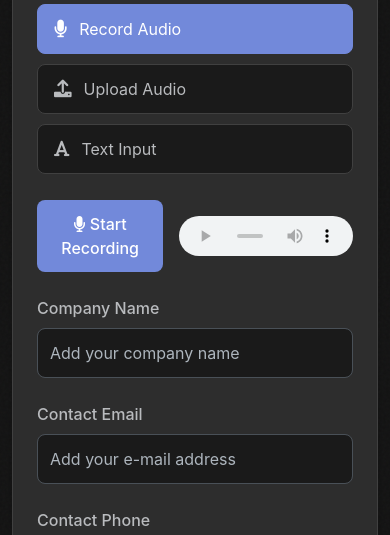
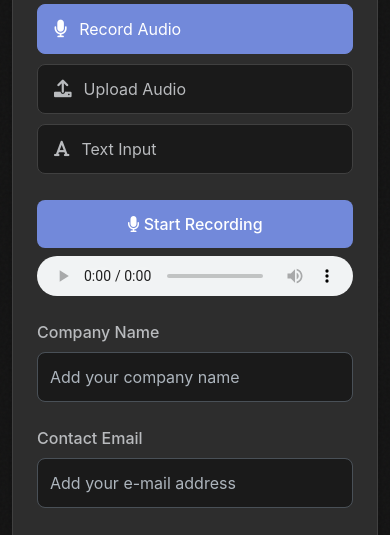
Before and after one commit to Monstertov/msp-voice-portal, a PHP site: page / in a window 390 px wide. Shown: the part 257-792 px from the top of the page. Run offline with PHP 8.4, Linux system fonts and the light colour scheme; data that the repository does not hold is empty; some libraries are stand-ins or nearby versions.

Commit message:
mobile screen rework of audio controls

```diff
--- a/assets/css/style.css
+++ b/assets/css/style.css
@@ -700,3 +700,20 @@
 #uploadSection, #textSection {
     margin-bottom: 1.5rem;
 }
+
+@media (max-width: 576px) {
+    .recording-controls {
+        flex-direction: column !important;
+        align-items: stretch !important;
+        gap: 0.5rem !important;
+    }
+    .recording-controls > * {
+        width: 100%;
+        margin-left: 0 !important;
+        margin-right: 0 !important;
+    }
+    #audioPlayback {
+        max-width: 100%;
+        width: 100%;
+    }
+}
```
